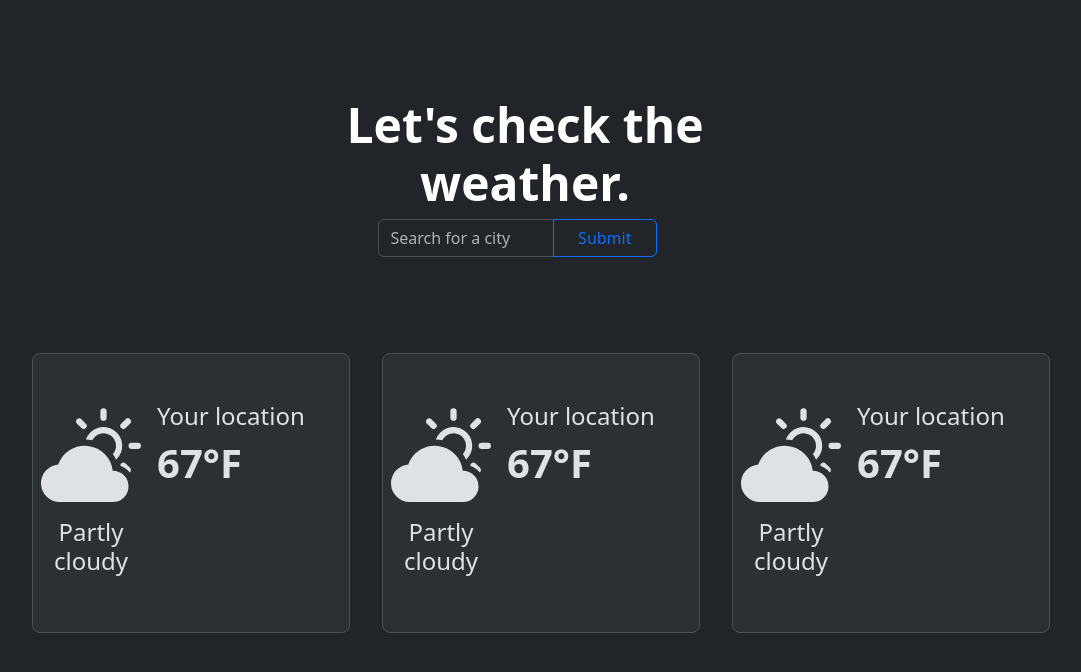
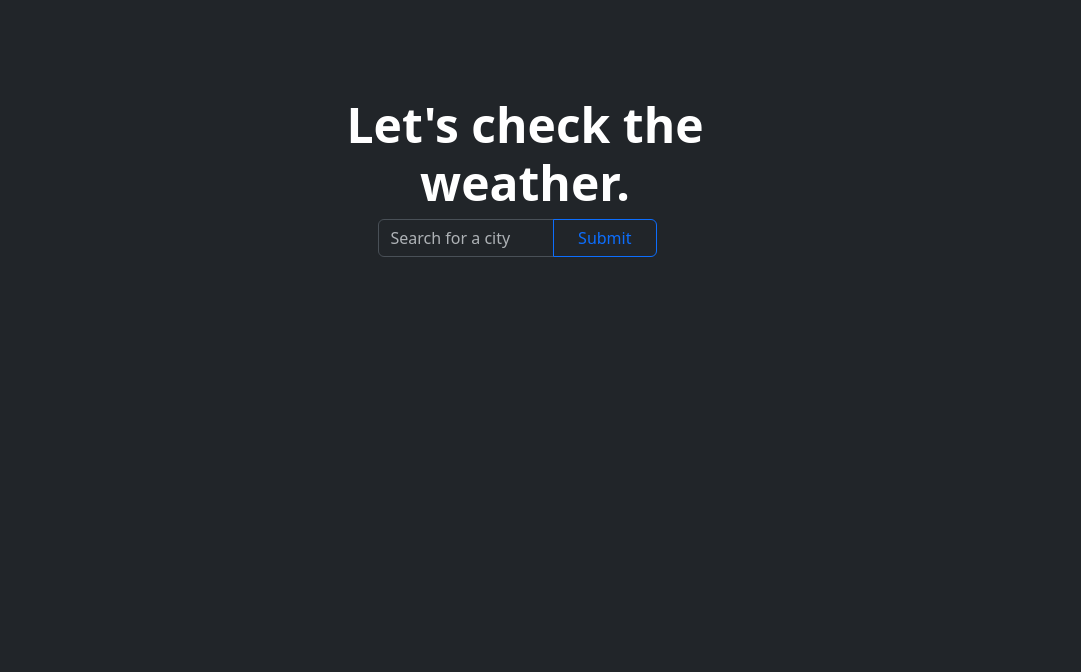
Before and after one commit to JasonMcKinlay/Overcast, a React app: page / in a window 1280 px wide. Shown: the top 672 px of the page, without its empty margins (115-1196 px from the left). Built offline with nearby package versions, Linux system fonts and the light colour scheme.

Commit message:
implemented material-ui transitions

```diff
--- a/package.json
+++ b/package.json
@@ -3,6 +3,9 @@
   "dependencies": {
     "@babel/core": "^7.26.0",
     "@babel/preset-react": "^7.26.3",
+    "@emotion/react": "^11.14.0",
+    "@emotion/styled": "^11.14.0",
+    "@mui/material": "^6.4.2",
     "axios": "^1.7.9",
     "babel-loader": "^9.2.1",
     "body-parser": "^1.20.3",
@@ -20,6 +23,5 @@
   "scripts": {
     "build": "webpack --mode production",
     "dev": "webpack serve --mode development"
+  }
 }
-
-}
--- a/src/components/App.jsx
+++ b/src/components/App.jsx
@@ -1,16 +1,39 @@
-import React from "react";
+import React, { useState } from "react";
 import Header from "./Header.jsx";
 import Card from "./Card.jsx";
 
 function App() {
+    const [cards, setCards] = useState([]);
+
+    function addCard(newCard) {
+        setCards(prevCards => {
+            return([...prevCards, newCard]);
+        })
+    }
+
+    function deleteCard(id) {
+        setCards(prevCards => {
+            return prevCards.filter((cardItem, index) => {
+                return index !== id;
+            })
+        });
+    }
+
     return (
         <div>
             <Header />
             <ul className="cities">
                 <div class="row justify-content-center">
-                    <Card />
-                    <Card />
-                    <Card />
+                    {cards.map((cardItem, index) => {
+                        return (
+                            <Card
+                            key={index}
+                            id={index}
+                            title="Northumberland"
+                            onDelete={deleteCard}
+                            />
+                        )
+                    })}
                 </div>
             </ul>
         </div>
--- a/src/components/Card.jsx
+++ b/src/components/Card.jsx
@@ -1,6 +1,6 @@
 import React from "react";
 
-function Card() {
+function Card(props) {
     return (
             <li className="col d-inline-flex px-2 py-5 mb-5 mx-3 text-auto col-lg-3 border rounded-3 bg-body-tertiary justify-content-center">
                 <div className="col-md-4 d-flex flex-column align-items-center justify-content-center">
@@ -14,7 +14,7 @@ function Card() {
                 </div>
 
                 <div className="col-md-8 ps-3">
-                    <h4 className="align-items-center d-flex">Your location</h4>
+                    <h4 className="align-items-center d-flex">{props.title}</h4>
                     <h1 className="align-items-center d-flex fw-bold fs-1">67°F</h1>
                 </div>
             </li>
--- a/src/components/Header.jsx
+++ b/src/components/Header.jsx
@@ -1,19 +1,38 @@
-import React from "react";
+import React, { useState } from "react";
+import Slide from "@mui/material/Slide";
+import Fade from "@mui/material/Fade";
 
-function Header() {
+function Header(props) {
+    const [cards, setCards] = useState({
+        title: ""
+    });
+
+    function submitCard(event) {
+        props.onAdd(card);
+        setCards({
+            title: ""
+        });
+        event.preventDefault();
+    }
+
+
     return (
         <div className="top-banner container d-flex justify-content-center">
+            {/* <Slide in={true} direction="down"> */}
+            <Fade in={true} timeout={{enter: 1000}}>
             <div className="py-5 mx-5 my-5 text-auto col-lg-6 align-items-center justify-content-center">
                 <h1 className="heading display-5 fw-bold text-body-emphasis text-center">Let's check the weather.</h1>
                     <form className="d-flex align-items-center justify-content-center" method="POST">
                         <div className="input-group" style={{width: "50%"}}>
                             <input type="text" placeholder="Search for a city" className="form-control form-control-dark text-bg-dark col-lg-6" name="cityInput" />
-                            <button type="submit" className="btn btn-outline-primary px-4">Submit</button>
+                            <button type="submit" className="btn btn-outline-primary px-4" onClick={submitCard}>Submit</button>
                         </div>
                         <span className="msg ms-3"></span>
                     </form>
 
             </div>
+            </Fade>
+            {/* </Slide> */}
         </div>
     );
 }
```
Also changed, not shown: 1 other file (tests, documents, lock files or other folders).
